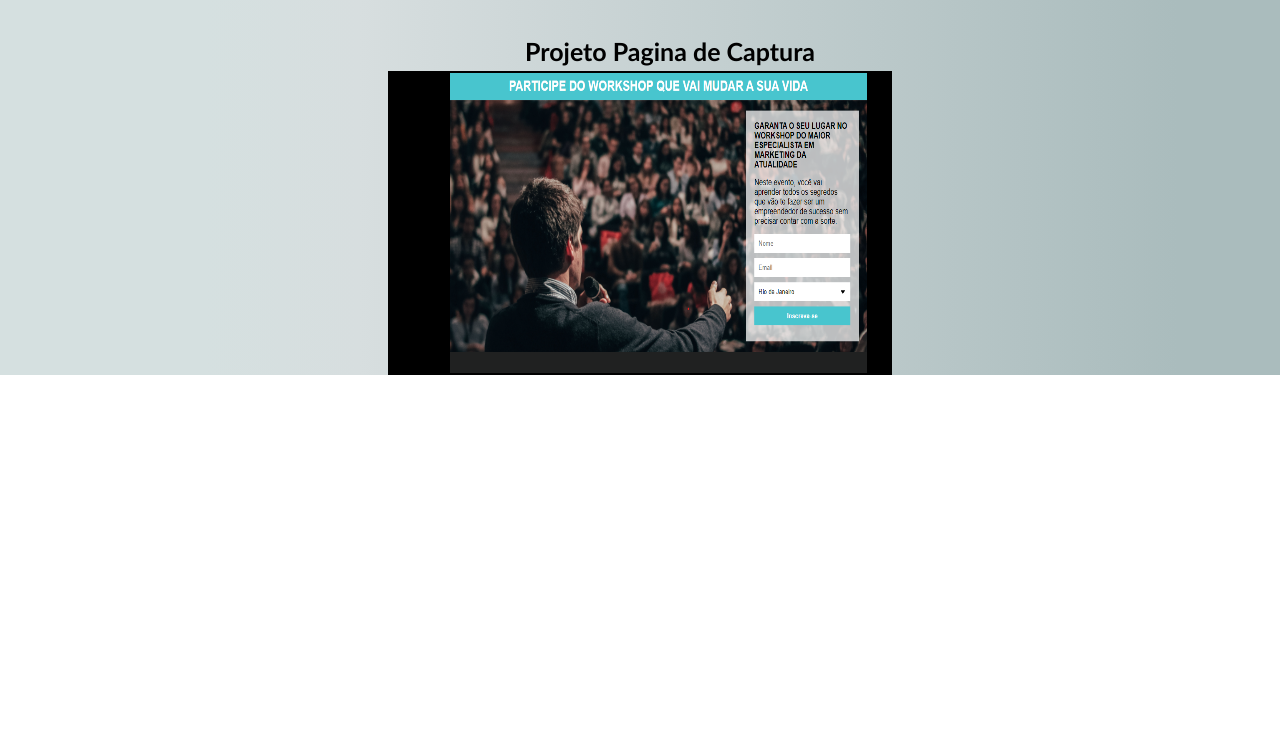
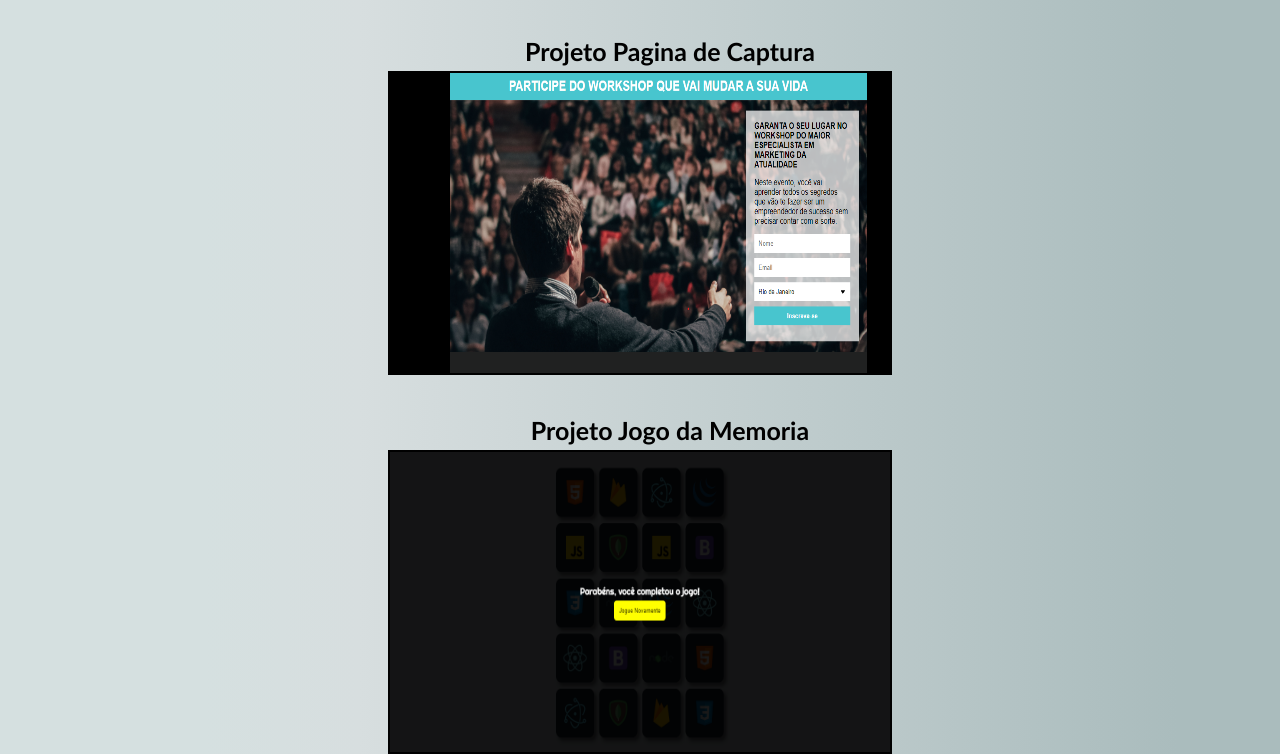
Before and after one commit to Joaomateus00/Curriculo, a plain HTML site: page htmls/projetos.html in a window 1280 px wide. Shown: the part 877-1631 px from the top of the page. Before the commit the page ends 1252 px from the top, so only its background shows below. Drawn offline with Linux system fonts and the light colour scheme.

Commit message:
terceiro commit

```diff
--- a/htmls/projetos.html
+++ b/htmls/projetos.html
@@ -9,6 +9,7 @@
     <script src="../script.js"></script>
 </head>
 <body>
+
     <div class="conteiner-menu">
         <header id="nome">
             <a href="../index.html">João Mateus dos Santos</a>
@@ -36,5 +37,10 @@
     <div class="conteiner-projcapt">
         <a href="https://joaomateus00.github.io/paginadecaptura.github.io/" target="_blank"><img class="img-proj" src="../imagens/paginacaptura.png" alt="projeto de captura"></a>
     </div>
+    <h1 class="titulos">Projeto Jogo da Memoria</h1>
+    <div class="conteiner-memoria">
+        <a href="" target="_blank"><img class="img-proj velha" src="../imagens/Projeto-jogo-memoria.png" ></a>
+
+    </div>
 </body>
 </html>
--- a/style.css
+++ b/style.css
@@ -209,3 +209,11 @@ button{
 .titulos:hover{
     text-decoration: underline blue;
 }
+.conteiner-memoria{
+    width: 500px;
+    height: 300px;
+    position: relative;
+    margin: auto;
+    overflow-y: hidden;
+    border: black 2px solid;
+}
```
Also changed, not shown: imagens/Projeto-jogo-memoria.png (added), imagens/jogo_velha.png (added).
